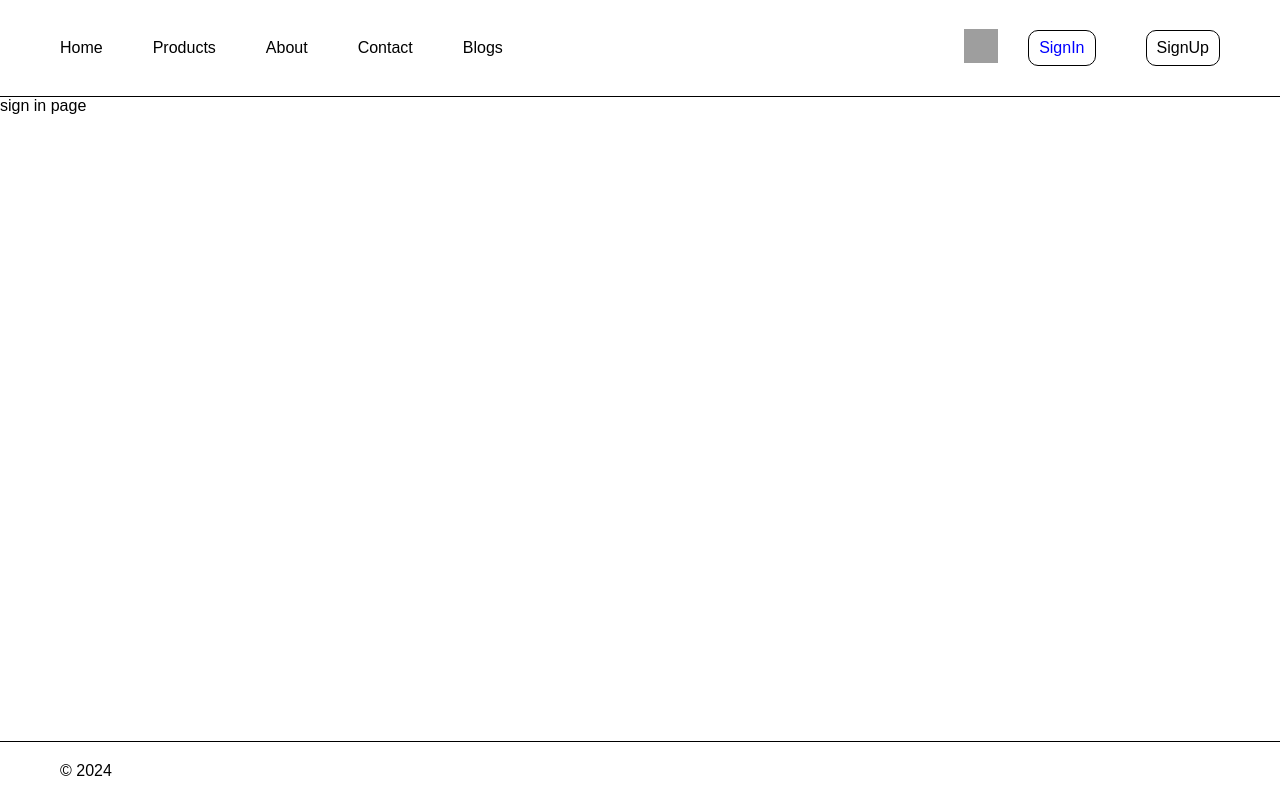
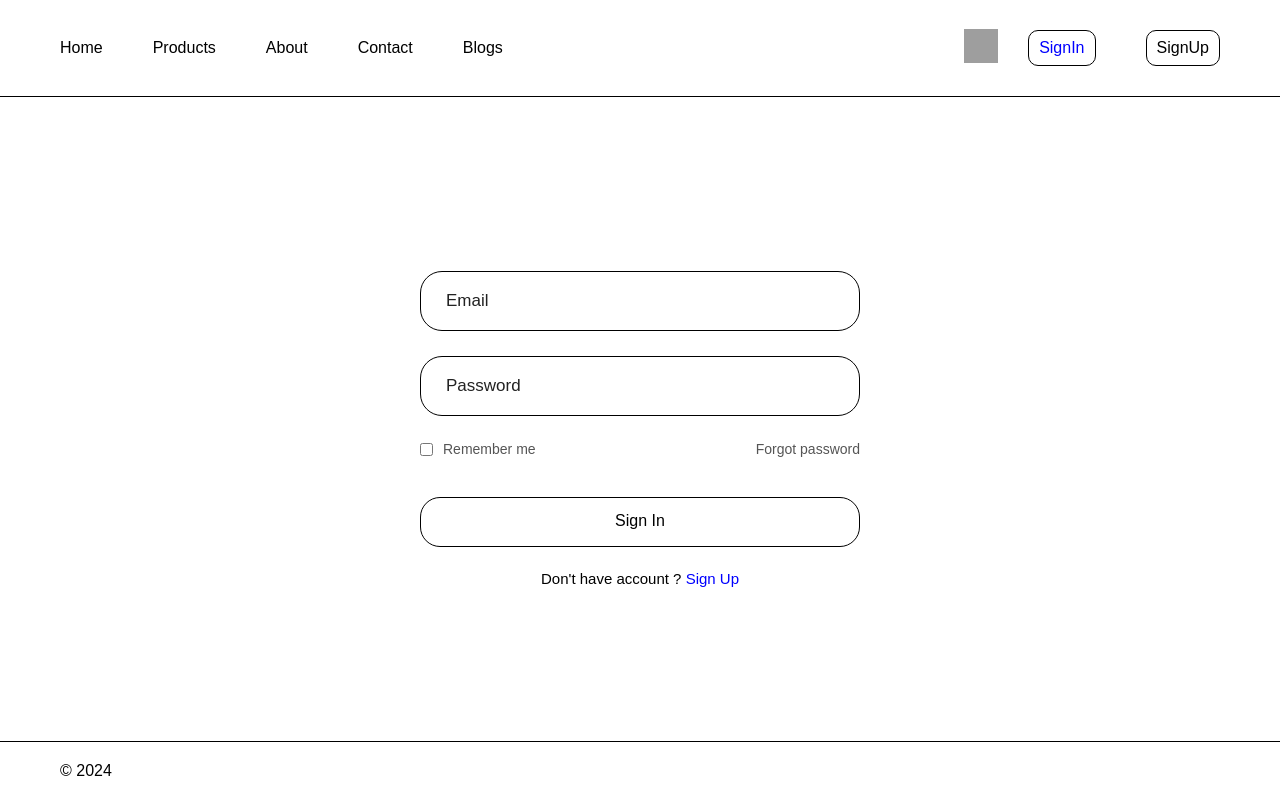
Before and after one commit to BTavkhelidze/tbc, a Next.js app: page /signIn in a window 1280 px wide. Built offline with nearby package versions, Linux system fonts and the light colour scheme; grey boxes are pictures that could not be loaded.

Commit message:
feature signIn.js
adding sign-In.js page

```diff
--- a/app/(publicPages)/signIn/page.js
+++ b/app/(publicPages)/signIn/page.js
@@ -1,6 +1,47 @@
+import Link from 'next/link';
 import styles from './signIn.module.css';
 export default function page() {
   return (
-    <div>sign in page</div>
-  )
+    <div className={styles.box}>
+      <div className={styles.box_header}>
+        <h5 className={styles.header_title}>LogIn</h5>
+      </div>
+      <div className={styles.input_box}>
+        <label></label>
+        <input
+          type='text'
+          className={styles.input_field}
+          placeholder='Email'
+          required
+        />
+      </div>
+      <div className={styles.input_box}>
+        <label></label>
+        <input
+          type='password'
+          className={styles.input_field}
+          placeholder='Password'
+          required
+        />
+      </div>
+      <div className={styles.forgot}>
+        <section>
+          <input type='checkbox' id={styles.check} />
+          <label for='check'>Remember me</label>
+        </section>
+        <section>
+          <Link href='/forgot-password'>Forgot password</Link>
+        </section>
+      </div>
+      <div className={styles.submit_wrapper}>
+        <button className={styles.submit_btn} id='submit' />
+        <label for='submit'>Sign In</label>
+      </div>
+      <div className={styles.sign_up_link}>
+        <p>
+          Don't have account ? <Link href='/signUp'>Sign Up</Link>
+        </p>
+      </div>
+    </div>
+  );
 }
--- a/app/(publicPages)/signIn/signIn.module.css
+++ b/app/(publicPages)/signIn/signIn.module.css
@@ -0,0 +1,111 @@
+.box {
+  max-width: 1440px;
+  width: 100%;
+  margin: 0 auto;
+  display: flex;
+  flex-direction: column;
+  width: 440px;
+  height: 480px;
+}
+.box_header {
+  text-align: center;
+  margin: 100px 0 40px 0;
+}
+.header_title {
+  color: white;
+  font-size: 30px;
+  font-weight: 600;
+}
+.input_box > .input_field {
+  width: 100%;
+  height: 60px;
+  font-size: 17px;
+  padding: 0 25px;
+  margin-bottom: 25px;
+  border-radius: 22px;
+  background-color: white;
+  border: 1px solid black;
+  transition: all 0.5s;
+  outline: none;
+  color: black;
+  &::placeholder {
+    color: #222;
+    font-weight: 500;
+  }
+  &:focus {
+    width: 105%;
+  }
+}
+
+.forgot {
+  display: flex;
+  justify-content: space-between;
+  margin-bottom: 40px;
+}
+
+.forgot section {
+  color: #555;
+  display: flex;
+  align-items: center;
+  font-size: 14px;
+}
+
+#check {
+  margin-right: 10px;
+}
+
+.forgot section a {
+  text-decoration: none;
+  &:hover {
+    text-decoration: underline;
+  }
+}
+
+.submit_wrapper {
+  position: relative;
+  &:hover {
+    color: white;
+  }
+}
+
+.submit_btn {
+  width: 100%;
+  height: 50px;
+  background-color: white;
+  border-radius: 20px;
+  border: 1px solid black;
+  cursor: pointer;
+  transition: 0.3s;
+  &:hover {
+    background-color: black;
+  }
+}
+
+.submit_wrapper > label {
+  position: absolute;
+  top: 45%;
+  left: 50%;
+  /* color: black; */
+
+  -webkit-transform: translate(-50%, -50%);
+  -ms-flex-align: translate(-50%, -50%);
+  transform: translate(-50%, -50%);
+  cursor: pointer;
+}
+/* input_box
+input_field */
+
+.sign_up_link {
+  text-align: center;
+  font-size: 15px;
+  margin-top: 20px;
+}
+
+.sign_up_link a {
+  text-decoration: none;
+  cursor: pointer;
+  color: blue;
+  &:hover {
+    text-decoration: underline;
+  }
+}
```
